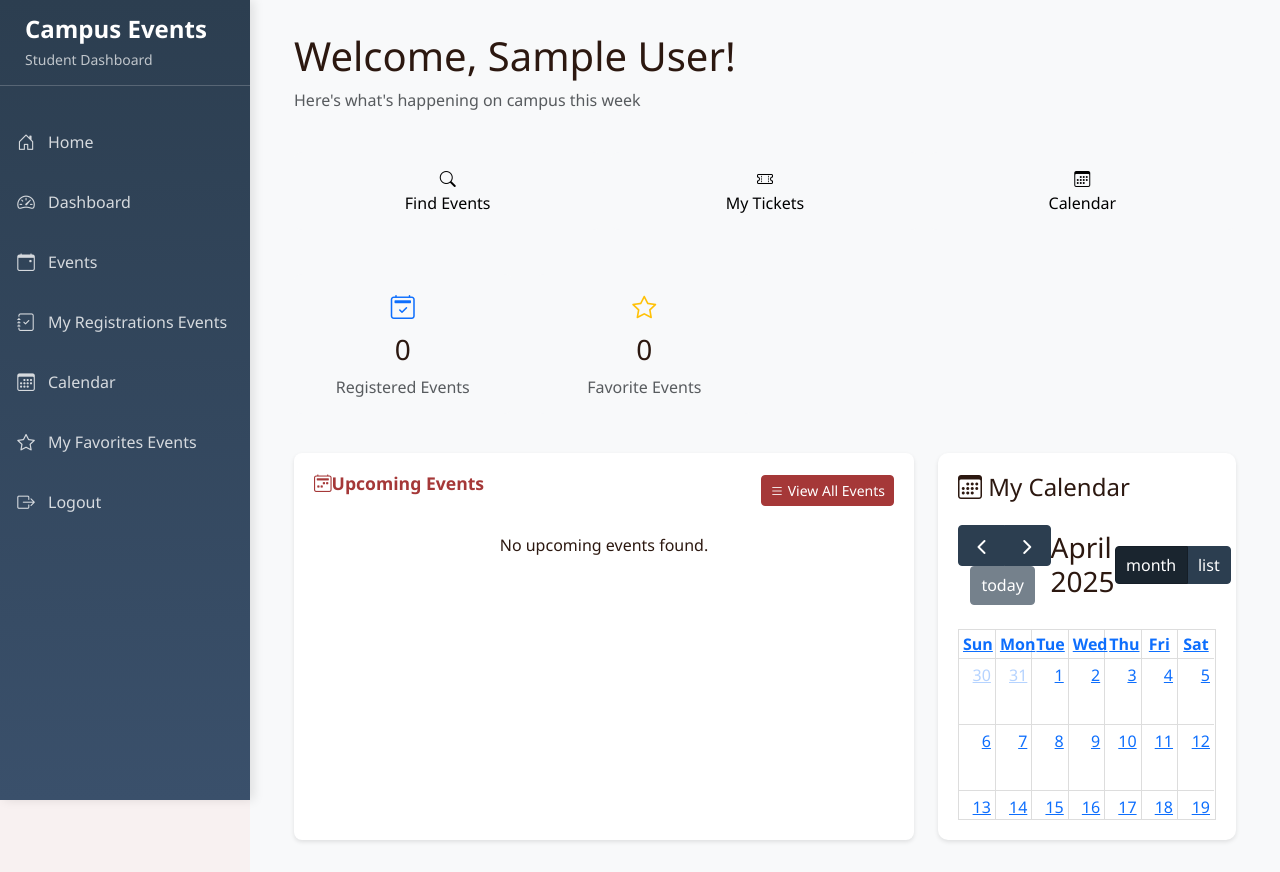
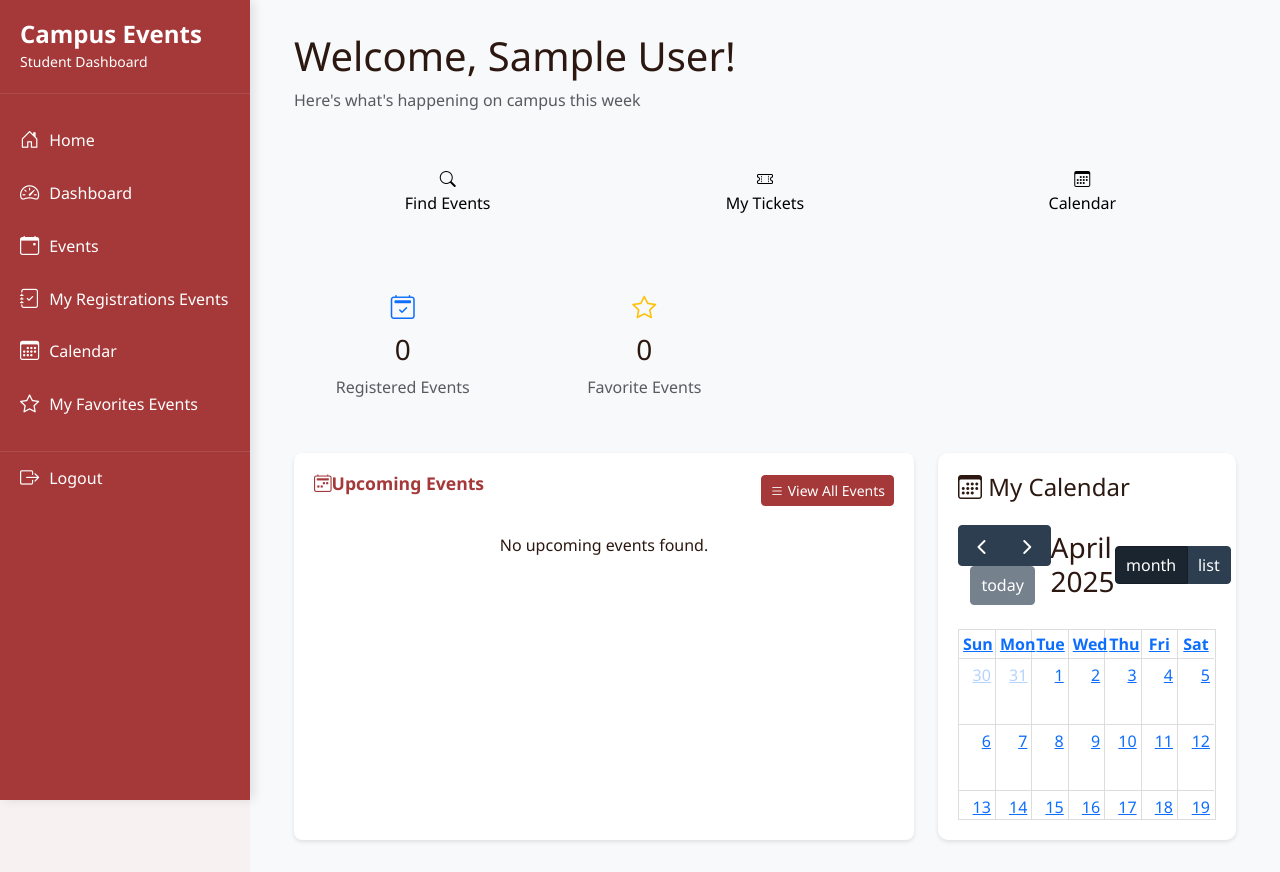
Before and after one commit to heavysol/se-final-project, a PHP site: page /views/dashboards/student/student_dashboard.php in a window 1280 px wide. Run offline with PHP 8.4, Linux system fonts and the light colour scheme; the visitor is signed in with stand-in values (Sample User, id 1); data that the repository does not hold is empty; some libraries are stand-ins or nearby versions.

Commit message:
made changes to the color to match organization

```diff
--- a/views/dashboards/student/student_dashboard.php
+++ b/views/dashboards/student/student_dashboard.php
@@ -39,104 +39,67 @@ $_SESSION['first_name'] = $user['first_name'];
     <link rel="stylesheet" href="../../../assets/css/general-styles.css">
     <link rel="stylesheet" href="../../../assets/css/dashboard-styles.css">
     <style>
-        /* Enhanced Sidebar Styles */
-        .sidebar {
-            background: linear-gradient(180deg, #2c3e50 0%, #3a506b 100%);
-            color: white;
+        .student-sidebar {
+            background: var(--primary-color);
+            color: var(--text-light);
             width: 250px;
             position: fixed;
             height: 100vh;
             padding-top: 0;
-            box-shadow: 4px 0 10px rgba(0, 0, 0, 0.1);
+            box-shadow: 4px 0 10px var(--shadow-color);
         }
 
-        .logo-container {
+        .student-sidebar-header {
             padding: 20px;
             border-bottom: 1px solid rgba(255, 255, 255, 0.1);
             margin-bottom: 20px;
         }
-        .logo-container h2 {
-            color: white;
+
+        .student-sidebar-header h3 {
+            color: var(--text-light);
             margin: 0;
             font-size: 24px;
             font-weight: 600;
         }
-        .logo-container .subtitle {
+
+        .student-sidebar-header .small {
             color: rgba(255, 255, 255, 0.7);
             font-size: 14px;
             margin: 5px 0 0 0;
         }
 
-        .sidebar-header {
-            padding: 1rem 0;
-            margin-bottom: 2rem;
-            border-bottom: 1px solid rgba(255, 255, 255, 0.1);
-        }
-
-        .sidebar-header h3 {
-            font-size: 1.5rem;
-            margin-bottom: 0.5rem;
-            display: flex;
-            align-items: center;
-            gap: 0.5rem;
-        }
-
-        .sidebar-header h3 i {
-            color: #3498db;
-        }
-
-        .sidebar-menu {
+        .student-sidebar-menu {
             list-style: none;
             padding: 0;
             margin: 0;
         }
 
-        .sidebar-menu li {
-            margin-bottom: 0.5rem;
+        .student-sidebar-menu li a {
+            color: var(--text-light);
+            text-decoration: none;
+            padding: 12px 20px;
+            display: flex;
+            align-items: center;
+            transition: background-color 0.3s ease;
         }
 
-        .sidebar-menu a {
-            color: rgba(255, 255, 255, 0.8);
-            text-decoration: none;
-            padding: 0.8rem 1rem;
-            display: flex;
-            align-items: center;
-            gap: 0.75rem;
-            border-radius: 8px;
-            transition: all 0.3s ease;
+        .student-sidebar-menu li a:hover {
+            background-color: var(--hover-color);
         }
 
-        .sidebar-menu a i {
-            font-size: 1.1rem;
-            width: 20px;
-            text-align: center;
+        .student-sidebar-menu li a.active {
+            background-color: var(--active-color);
         }
 
-        .sidebar-menu a:hover {
-            background: rgba(255, 255, 255, 0.1);
-            color: white;
-            transform: translateX(5px);
+        .student-sidebar-menu li a i {
+            margin-right: 10px;
+            font-size: 1.2rem;
         }
 
-        .sidebar-menu a.active {
-            background: rgba(255, 255, 255, 0.2);
-            color: white;
-            font-weight: 500;
+        .student-sidebar-menu li:last-child {
+            border-top: 1px solid rgba(255, 255, 255, 0.1);
+            margin-top: 20px;
         }
-
-        .sidebar-menu a.active::before {
-            content: '';
-            position: absolute;
-            left: 0;
-            top: 50%;
-            transform: translateY(-50%);
-            width: 4px;
-            height: 60%;
-            background: #3498db;
-            border-radius: 0 4px 4px 0;
-        }
-
-        /* Main Content Adjustment */
         .main-content {
             margin-left: 250px;
             padding: 2rem;
@@ -288,12 +251,12 @@ $_SESSION['first_name'] = $user['first_name'];
 
 <body>
     <!-- Sidebar -->
-    <div class="sidebar">
-        <div class="logo-container">
-            <h2>Campus Events</h2>
-            <p class="subtitle">Student Dashboard</p>
+    <div class="student-sidebar">
+        <div class="student-sidebar-header">
+            <h3>Campus Events</h3>
+            <small>Student Dashboard</small>
         </div>
-        <ul class="sidebar-menu">
+        <ul class="student-sidebar-menu">
             <li><a href="../../../index.php"><i class="bi bi-house-door"></i> Home</a></li>
             <li><a href="./student_dashboard.php" ><i class="bi bi-speedometer2"></i> Dashboard</a></li>
             <li><a href="./events.php"><i class="bi bi-calendar-event"></i> Events</a></li>
```
Also changed, not shown: views/dashboards/admin/admin_dashboard.php (+62 -0 lines), views/dashboards/organiser/organizer_dashboard.php (+53 -27 lines).
